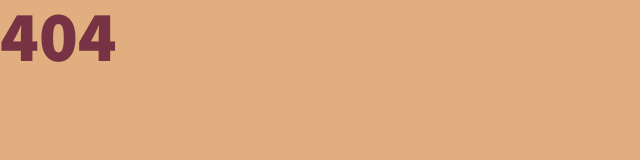
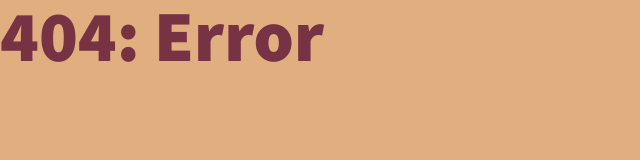
Before and after one commit to socratical/PortfolioWebsite, a plain HTML site: page 404.html in a window 1280 px wide. Shown: the whole page, without its empty margins (0-640 px from the left). Drawn offline with nearby package versions, Linux system fonts and the light colour scheme.

Commit message:
added error page

```diff
--- a/404.html
+++ b/404.html
@@ -16,7 +16,7 @@
     </head>
 
     <body>
-        <h1>404</h1>
+        <h1>404: Error</h1>
     </body>
 
 
```
